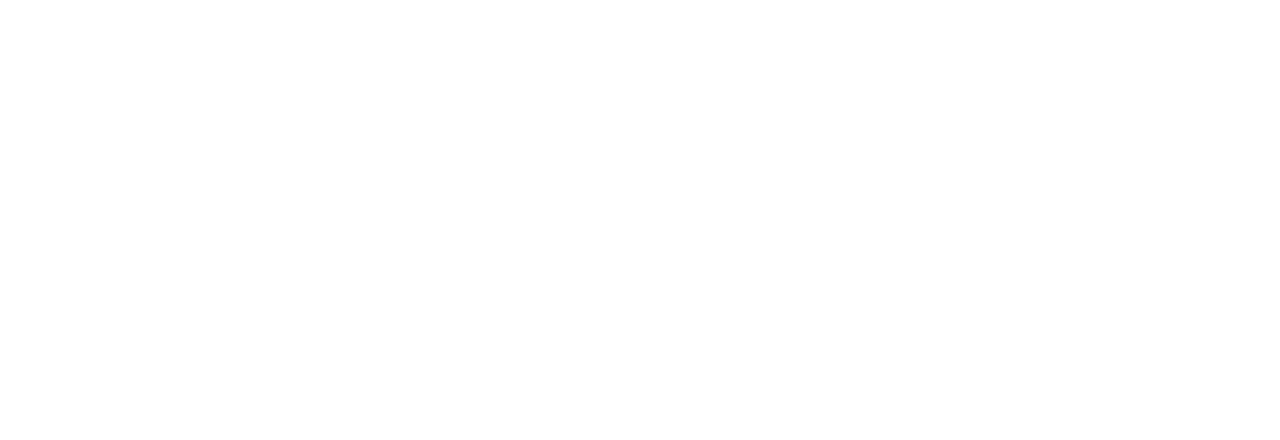
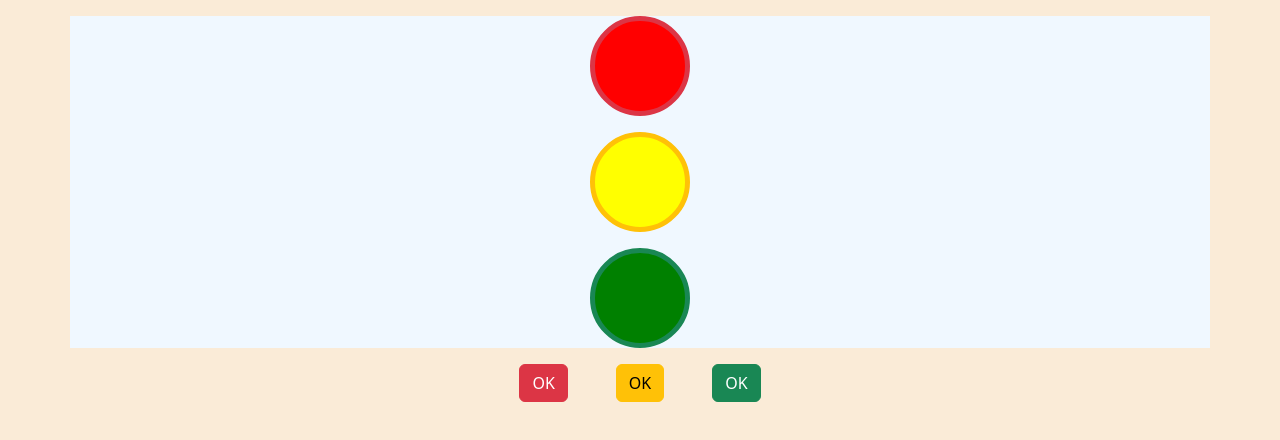
Before and after one commit to kevinyepito/actividad-dom, a plain HTML site: page ejecicio-10/index.html in a window 1280 px wide. Drawn offline with nearby package versions, Linux system fonts and the light colour scheme.

Commit message:
feat: añadir ejercicio 10 semáforo

```diff
--- a/ejecicio-10/css/style.css
+++ b/ejecicio-10/css/style.css
@@ -0,0 +1,29 @@
+body {
+    background-color: antiquewhite;
+}
+
+.container {
+    background-color: aliceblue;
+}
+
+.circle {
+    width: 100px;
+    height: 100px;
+    border-radius: 50%;
+    border: 5px solid;
+}
+
+#rojo {
+    border-color: #dc3545;
+    background-color: red;
+}
+
+#amarillo {
+    border-color: #ffc107;
+    background-color: yellow;
+}
+
+#verde {
+    border-color: #198754;
+    background-color: green;
+}
--- a/ejecicio-10/index.html
+++ b/ejecicio-10/index.html
@@ -5,11 +5,40 @@
     <meta charset="UTF-8">
     <meta name="viewport" content="width=device-width, initial-scale=1.0">
     <title>Document</title>
+    <link rel="stylesheet" href="https://cdn.jsdelivr.net/npm/bootstrap@5.3.9/dist/css/bootstrap.min.css">
     <link rel="stylesheet" href="./css/style.css">
-    <link rel="stylesheet" href="https://cdn.jsdelivr.net/npm/bootstrap@5.3.9/dist/css/bootstrap.min.css">
 </head>
 
 <body>
+
+    <main>
+        <div class="container">
+            <div class="row my-3">
+                <div class="col-12 d-flex justify-content-center">
+                    <div class="circle" id="rojo"></div>
+                </div>
+            </div>
+
+            <div class="row my-3">
+                <div class="col-12 d-flex justify-content-center">
+                    <div class="circle" id="amarillo"></div>
+                </div>
+            </div>
+
+            <div class="row my-3">
+                <div class="col-12 d-flex justify-content-center">
+                    <div class="circle" id="verde"></div>
+                </div>
+            </div>
+        </div>
+
+        <div class="d-flex gap-5 justify-content-center">
+            <button id="btnRed" class="btn btn-danger">OK</button>
+            <button id="btnYellow" class="btn btn-warning">OK</button>
+            <button id="btnGreen" class="btn btn-success">OK</button>
+        </div>
+    </main>
+
 
 
 
--- a/ejecicio-10/scripts/script.js
+++ b/ejecicio-10/scripts/script.js
@@ -0,0 +1,24 @@
+const botones = document.querySelectorAll('button')
+
+const red = document.getElementById('rojo')
+const yellow = document.getElementById('amarillo')
+const green = document.getElementById('verde')
+
+botones.forEach(boton => {
+    boton.addEventListener('click', (e) => {
+        if (boton.id == 'btnRed') {
+            red.style.opacity = 1
+            yellow.style.opacity = 0.2
+            green.style.opacity = 0.2
+        } else if (boton.id == 'btnYellow') {
+            red.style.opacity = 0.2
+            yellow.style.opacity = 1
+            green.style.opacity = 0.2
+        } else if (boton.id == 'btnGreen') {
+            red.style.opacity = 0.2
+            yellow.style.opacity = 0.2
+            green.style.opacity = 1
+        }
+    })
+
+});
```
